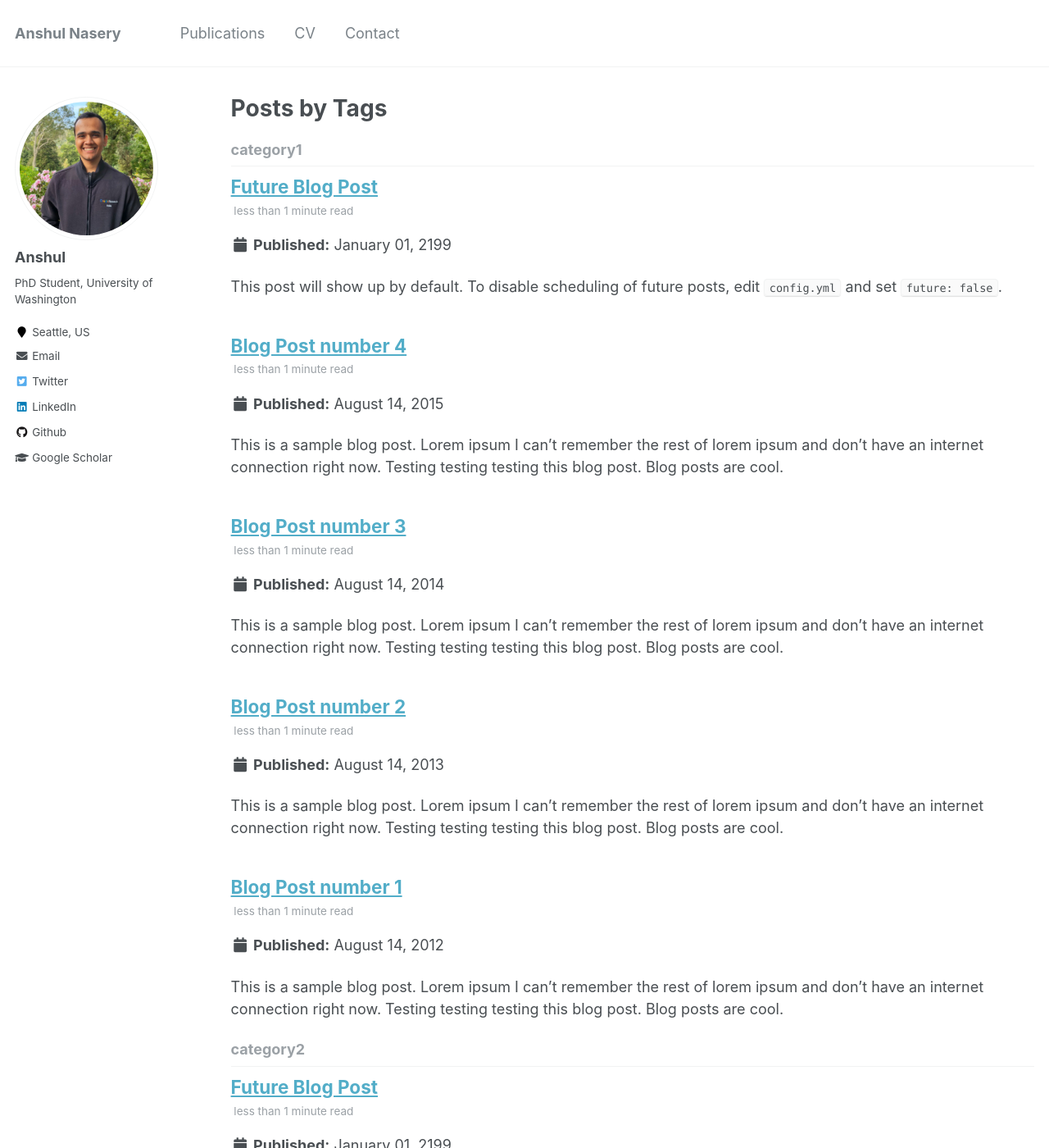
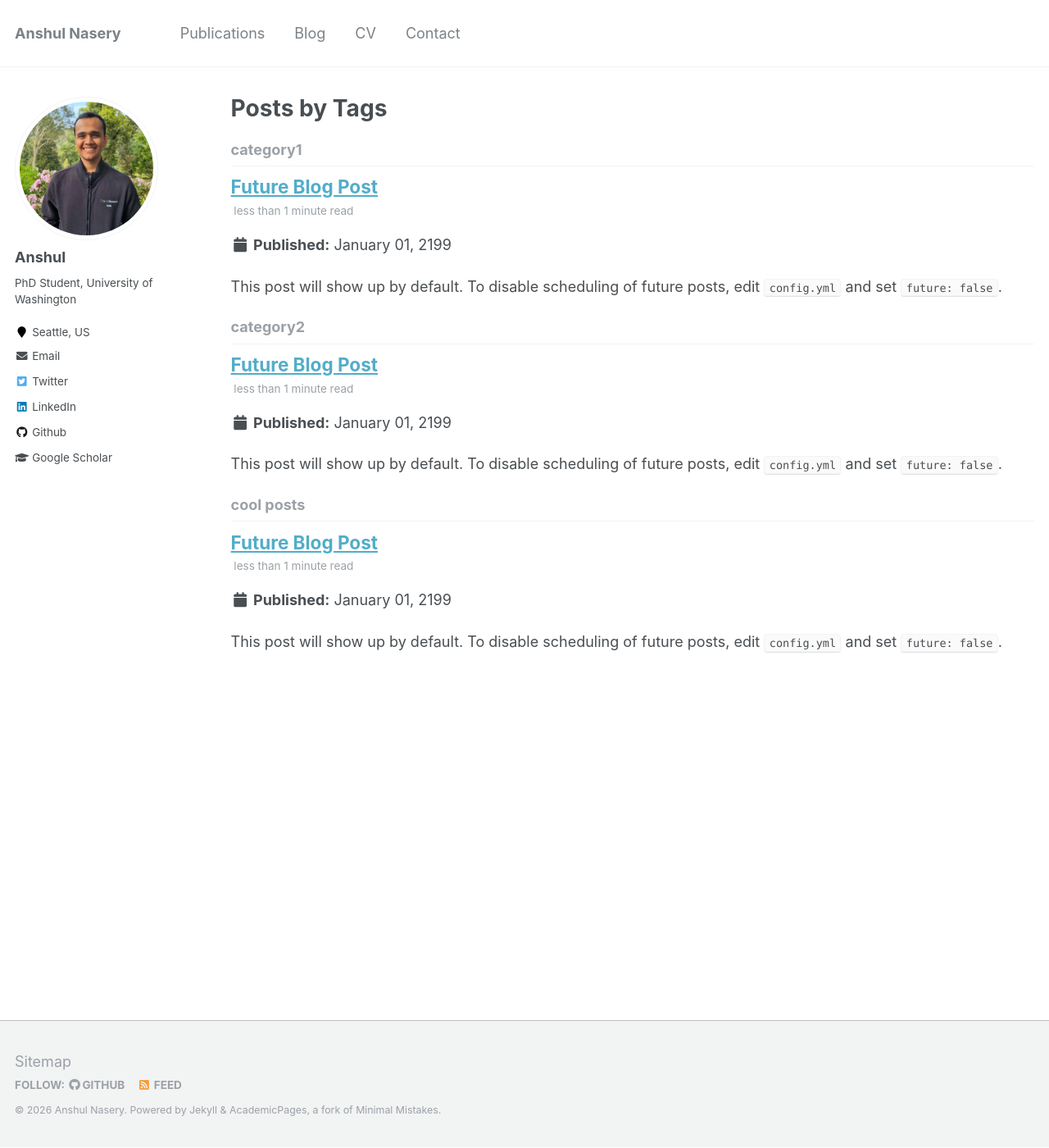
Before and after one commit to anshuln2/anshuln2.github.io, a Jekyll site: the page built from _pages/tag-archive.html, in a window 1280 px wide and 1400 px high. Shown: the whole window at 82% size. Built offline with Jekyll 4.4.1, drawn with Linux system fonts in a browser that asks for light colours; some of the changed text lies outside the part shown.

Commit message:
Add technical blog and fine-tuning logits post

```diff
--- a/_data/navigation.yml
+++ b/_data/navigation.yml
@@ -2,6 +2,9 @@
 main:
   - title: "Publications"
     url: /publications/
+
+  - title: "Blog"
+    url: /blog/
 
 
   # - title: "Teaching"
--- a/_posts/2012-08-14-blog-post-1.md
+++ /dev/null
@@ -1,20 +0,0 @@
----
-title: 'Blog Post number 1'
-date: 2012-08-14
-permalink: /posts/2012/08/blog-post-1/
-tags:
-  - cool posts
-  - category1
-  - category2
----
-
-This is a sample blog post. Lorem ipsum I can't remember the rest of lorem ipsum and don't have an internet connection right now. Testing testing testing this blog post. Blog posts are cool.
-
-Headings are cool
-======
-
-You can have many headings
-======
-
-Aren't headings cool?
-------
--- a/_posts/2013-08-14-blog-post-2.md
+++ /dev/null
@@ -1,20 +0,0 @@
----
-title: 'Blog Post number 2'
-date: 2013-08-14
-permalink: /posts/2013/08/blog-post-2/
-tags:
-  - cool posts
-  - category1
-  - category2
----
-
-This is a sample blog post. Lorem ipsum I can't remember the rest of lorem ipsum and don't have an internet connection right now. Testing testing testing this blog post. Blog posts are cool.
-
-Headings are cool
-======
-
-You can have many headings
-======
-
-Aren't headings cool?
-------
--- a/_posts/2014-08-14-blog-post-3.md
+++ /dev/null
@@ -1,20 +0,0 @@
----
-title: 'Blog Post number 3'
-date: 2014-08-14
-permalink: /posts/2014/08/blog-post-3/
-tags:
-  - cool posts
-  - category1
-  - category2
----
-
-This is a sample blog post. Lorem ipsum I can't remember the rest of lorem ipsum and don't have an internet connection right now. Testing testing testing this blog post. Blog posts are cool.
-
-Headings are cool
-======
-
-You can have many headings
-======
-
-Aren't headings cool?
-------
```
Also changed, not shown: _pages/blog.md (added, +12 -0 lines), _posts/2015-08-14-blog-post-4.md (deleted, +0 -20 lines), _posts/2025-05-08-ft-logits.md (added, +198 -0 lines).
